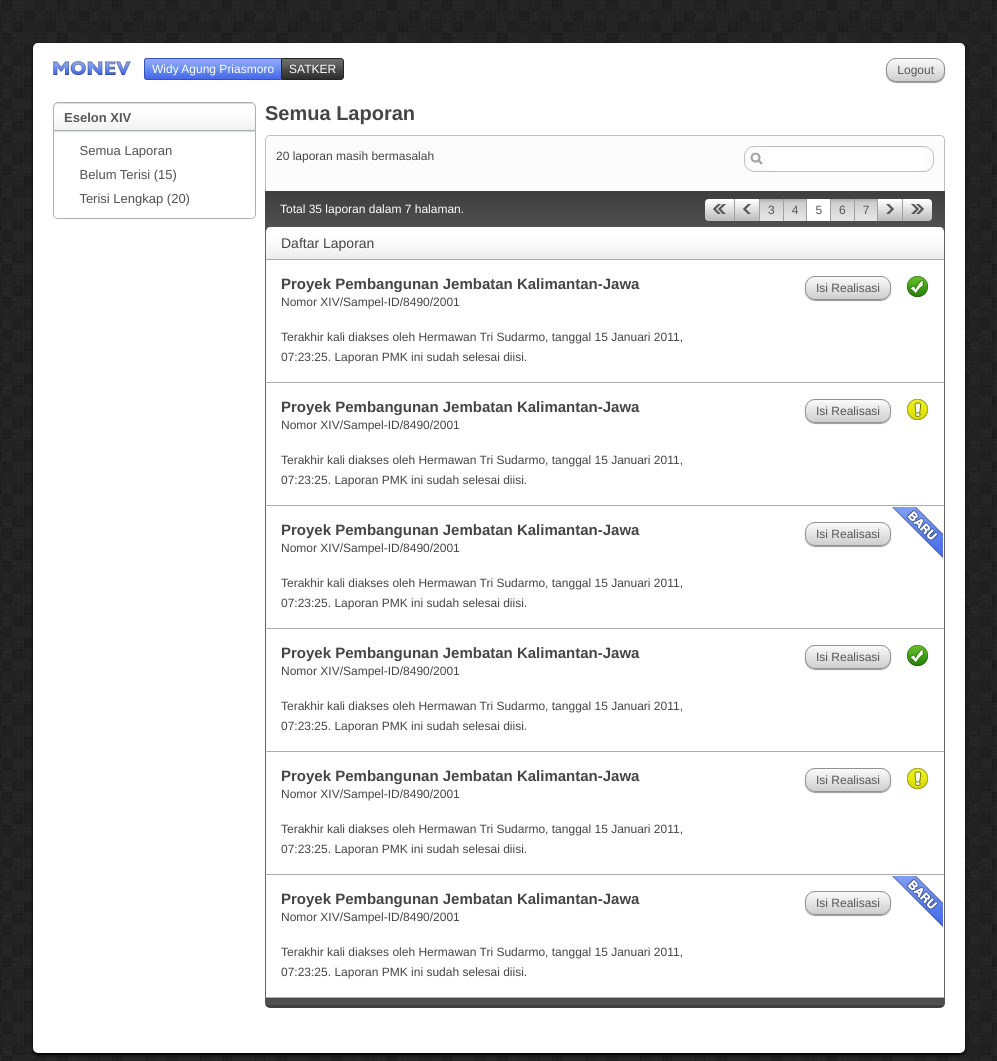
After one commit to aniesmaududi/Monev, a CodeIgniter app: page /Monev/index.php/user/index in a window 1280 px wide. The commit adds this page. Shown: the whole page, without its empty margins (141-1138 px from the left). Run offline with CodeIgniter, Linux system fonts and the light colour scheme.

Commit message:
untuk ngecek gunakan:  localhost/Monev/user dan  localhost/Monev/user/login

```diff
--- a/application/config/autoload.php
+++ b/application/config/autoload.php
@@ -64,7 +64,7 @@ $autoload['libraries'] = array('database','session','form_validation');
 |	$autoload['helper'] = array('url', 'file');
 */
 
-$autoload['helper'] = array('monev','url','file');
+$autoload['helper'] = array('url','theme','monev','file');
 
 
 /*
--- a/application/controllers/user.php
+++ b/application/controllers/user.php
@@ -11,7 +11,9 @@ class User extends CI_Controller {
 
 	function index()
 	{
-		show_404();
+		$this->data['title'] = 'Dashboard';
+		$this->data['template'] = 'home/index';
+		$this->load->view('index', $this->data);
 	}
 
 	function login()
--- /dev/null
+++ b/application/helpers/theme_helper.php
@@ -0,0 +1,6 @@
+<?php
+
+define('ASSETS_DIR', base_url().'assets/');
+define('ASSETS_DIR_CSS', ASSETS_DIR.'css/');
+define('ASSETS_DIR_IMG', ASSETS_DIR.'images/');
+define('ASSETS_DIR_JS', ASSETS_DIR.'js/');
--- /dev/null
+++ b/application/views/_header.php
@@ -0,0 +1,4 @@
+		<img src="<?php echo ASSETS_DIR_IMG.'title.png'?>" id="logo"/>
+		<div id="user">Widy Agung Priasmoro</div>
+		<div id="position">SATKER</div>
+		<a href="#" class="custom floatright">Logout</a>
--- /dev/null
+++ b/application/views/_leftnav.php
@@ -0,0 +1,10 @@
+		<div id="content-left">
+			<div id="navigation-title">Eselon XIV</div>
+			<div id="navigation-list">
+				<ul>
+					<li><a href="#"><img src="<?php echo ASSETS_DIR_IMG.'arrow.png'?>"/> Semua Laporan</a></li>
+					<li><a href="#"><img src="<?php echo ASSETS_DIR_IMG.'arrow.png'?>"/> Belum Terisi (15)</a></li>
+					<li><a href="#"><img src="<?php echo ASSETS_DIR_IMG.'arrow.png'?>"/> Terisi Lengkap (20)</a></li>
+				</ul>
+			</div><!-- end of navigation-list -->
+		</div><!-- end of content-left -->
--- /dev/null
+++ b/application/views/home/index.php
@@ -0,0 +1,155 @@
+			<h1>Semua Laporan</h1>
+			<div id="search-box">
+				<p>20 laporan masih bermasalah</p>
+				<div id="search">
+					<img src="<?php echo ASSETS_DIR_IMG.'magnifier.png'?>"/>
+					<input type="text"/>
+				</div>
+			</div>
+			<div id="nav-box">
+				<p id="total">Total 35 laporan dalam 7 halaman.</p>
+				<div id="pagination">
+					<div id="page-top"><a href="#"><img src="<?php echo ASSETS_DIR_IMG.'top.png'?>"/></a></div>
+					<div id="page-prev"><a href="#"><img src="<?php echo ASSETS_DIR_IMG.'prev.png'?>"/></a></div>
+					<div class="number"><a href="#">3</a></div>
+					<div class="number"><a href="#">4</a></div>
+					<div class="number active"><a href="#">5</a></div>
+					<div class="number"><a href="#">6</a></div>
+					<div class="number"><a href="#">7</a></div>
+					<div id="page-prev"><a href="#"><img src="<?php echo ASSETS_DIR_IMG.'next.png'?>"/></a></div>
+					<div id="page-end"><a href="#"><img src="<?php echo ASSETS_DIR_IMG.'end.png'?>"/></a></div>
+				</div>
+				<div class="clearfix"></div>
+
+				<div id="box-title">
+					<div class="column1">Daftar Laporan</div>
+					<div class="clearfix"></div>
+				</div>
+
+				<div class="box-content">
+					<div class="box-content-left">
+					<h3>Proyek Pembangunan Jembatan Kalimantan-Jawa</h3>
+					<p>Nomor XIV/Sampel-ID/8490/2001</p>
+					<br/>
+					<p>Terakhir kali diakses oleh Hermawan Tri Sudarmo, tanggal 15 Januari 2011,</p>
+					<p>07:23:25. Laporan PMK ini sudah selesai diisi.</p>
+					</div><!-- end of box-content-left -->
+
+					<div class="box-content-right">
+					<table>
+						<tr>
+							<td class="button"><a href="#" class="custom">Isi Realisasi</a></td>
+							<td class="mark"><img src="<?php echo ASSETS_DIR_IMG.'done.png'?>" class="round-mark"/></td>
+						</tr>
+					</table>
+					</div><!-- end of box-content-right -->
+
+					<div class="clearfix"></div>
+				</div><!-- end of box-content -->
+
+				<div class="box-content">
+					<div class="box-content-left">
+					<h3>Proyek Pembangunan Jembatan Kalimantan-Jawa</h3>
+					<p>Nomor XIV/Sampel-ID/8490/2001</p>
+					<br/>
+					<p>Terakhir kali diakses oleh Hermawan Tri Sudarmo, tanggal 15 Januari 2011,</p>
+					<p>07:23:25. Laporan PMK ini sudah selesai diisi.</p>
+					</div><!-- end of box-content-left -->
+
+					<div class="box-content-right">
+					<table>
+						<tr>
+							<td class="button"><a href="#" class="custom">Isi Realisasi</a></td>
+							<td class="mark"><img src="<?php echo ASSETS_DIR_IMG.'notdone.png'?>" class="round-mark"/></td>
+						</tr>
+					</table>
+					</div><!-- end of box-content-right -->
+
+					<div class="clearfix"></div>
+				</div><!-- end of box-content -->
+
+				<div class="box-content yellow">
+					<div class="box-content-left">
+					<h3>Proyek Pembangunan Jembatan Kalimantan-Jawa</h3>
+					<p>Nomor XIV/Sampel-ID/8490/2001</p>
+					<br/>
+					<p>Terakhir kali diakses oleh Hermawan Tri Sudarmo, tanggal 15 Januari 2011,</p>
+					<p>07:23:25. Laporan PMK ini sudah selesai diisi.</p>
+					</div><!-- end of box-content-left -->
+
+					<div class="box-content-right">
+					<table>
+						<tr>
+							<td class="button"><a href="#" class="custom">Isi Realisasi</a></td>
+							<td class="mark"><img src="<?php echo ASSETS_DIR_IMG.'new.png'?>"/></td>
+						</tr>
+					</table>
+					</div><!-- end of box-content-right -->
+
+					<div class="clearfix"></div>
+				</div><!-- end of box-content -->
+
+				<div class="box-content">
+					<div class="box-content-left">
+					<h3>Proyek Pembangunan Jembatan Kalimantan-Jawa</h3>
+					<p>Nomor XIV/Sampel-ID/8490/2001</p>
+					<br/>
+					<p>Terakhir kali diakses oleh Hermawan Tri Sudarmo, tanggal 15 Januari 2011,</p>
+					<p>07:23:25. Laporan PMK ini sudah selesai diisi.</p>
+					</div><!-- end of box-content-left -->
+
+					<div class="box-content-right">
+					<table>
+						<tr>
+							<td class="button"><a href="#" class="custom">Isi Realisasi</a></td>
+							<td class="mark"><img src="<?php echo ASSETS_DIR_IMG.'done.png'?>" class="round-mark"/></td>
+						</tr>
+					</table>
+					</div><!-- end of box-content-right -->
+
+					<div class="clearfix"></div>
+				</div><!-- end of box-content -->
+
+				<div class="box-content">
+					<div class="box-content-left">
+					<h3>Proyek Pembangunan Jembatan Kalimantan-Jawa</h3>
+					<p>Nomor XIV/Sampel-ID/8490/2001</p>
+					<br/>
+					<p>Terakhir kali diakses oleh Hermawan Tri Sudarmo, tanggal 15 Januari 2011,</p>
+					<p>07:23:25. Laporan PMK ini sudah selesai diisi.</p>
+					</div><!-- end of box-content-left -->
+
+					<div class="box-content-right">
+					<table>
+						<tr>
+							<td class="button"><a href="#" class="custom">Isi Realisasi</a></td>
+							<td class="mark"><img src="<?php echo ASSETS_DIR_IMG.'notdone.png'?>" class="round-mark"/></td>
+						</tr>
+					</table>
+					</div><!-- end of box-content-right -->
+
+					<div class="clearfix"></div>
+				</div><!-- end of box-content -->
+
+				<div class="box-content">
+					<div class="box-content-left">
+					<h3>Proyek Pembangunan Jembatan Kalimantan-Jawa</h3>
+					<p>Nomor XIV/Sampel-ID/8490/2001</p>
+					<br/>
+					<p>Terakhir kali diakses oleh Hermawan Tri Sudarmo, tanggal 15 Januari 2011,</p>
+					<p>07:23:25. Laporan PMK ini sudah selesai diisi.</p>
+					</div><!-- end of box-content-left -->
+
+					<div class="box-content-right">
+					<table>
+						<tr>
+							<td class="button"><a href="#" class="custom">Isi Realisasi</a></td>
+							<td class="mark"><img src="<?php echo ASSETS_DIR_IMG.'new.png'?>"/></td>
+						</tr>
+					</table>
+					</div><!-- end of box-content-right -->
+
+					<div class="clearfix"></div>
+				</div><!-- end of box-content -->
+
+			</div>
--- a/application/views/index.php
+++ b/application/views/index.php
@@ -11,11 +11,28 @@
 
         <base href="<?php echo base_url(); ?>"></base>
         <!-- styles load below -->
-
+        <link href="<?php echo ASSETS_DIR_CSS.'style.css'?>" rel="stylesheet" type="text/css">
+		<link rel="icon" type="image/png" href="images/favicon.png"/>
     </head>
     <body>
 		<!-- template load below -->
+		<div id="container">
 
+		<div id="content">
+			<?php $this->view('_header');?>
+			<div class="clearfix"></div>
+			<?php $this->view('_leftnav');?>
+
+			<div id="content-right">
+				<!-- change this with parameter from controller -->
+				<?php $this->view($template);?>
+			</div><!-- end of content-right -->
+
+			<div class="clearfix"></div>
+
+		</div><!-- end of content -->
+
+		</div><!-- end of container -->
 		<!-- javascript load below -->
 	</body>
 </html>
--- a/application/views/user/login.php
+++ b/application/views/user/login.php
@@ -3,14 +3,14 @@
 	<head>
 		<title><?php echo($title)? $title.' - ' : ''; ?>MONEV</title>
 		<meta http-equiv="Content-Type" content="text/html; charset=utf-8" />
-		<link href="<?php echo base_url().'assets/css/style.css'?>" rel="stylesheet" type="text/css">
+		<link href="<?php echo ASSETS_DIR_CSS.'style.css'?>" rel="stylesheet" type="text/css">
 		<link rel="icon" type="image/png" href="images/favicon.png"/>
 	</head>
 
 	<body>
 		<div id="login-container">
 		<div id="content">
-			<img src="<?php echo base_url().'assets/images/title.png'?>" id="logo"/>
+			<img src="<?php echo ASSETS_DIR_IMG.'title.png'?>" id="logo"/>
 			<br/>
 			<form action="<?php site_url('user/login')?>" method="post">
 			<div id="login-box">
```
